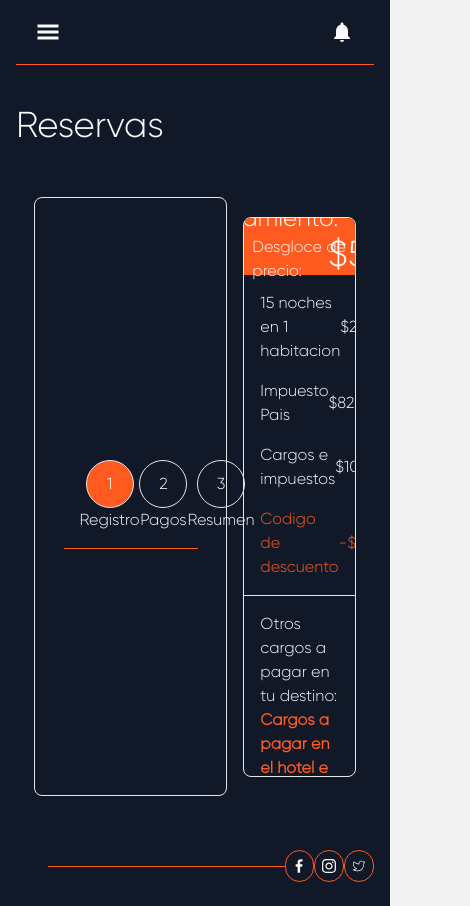
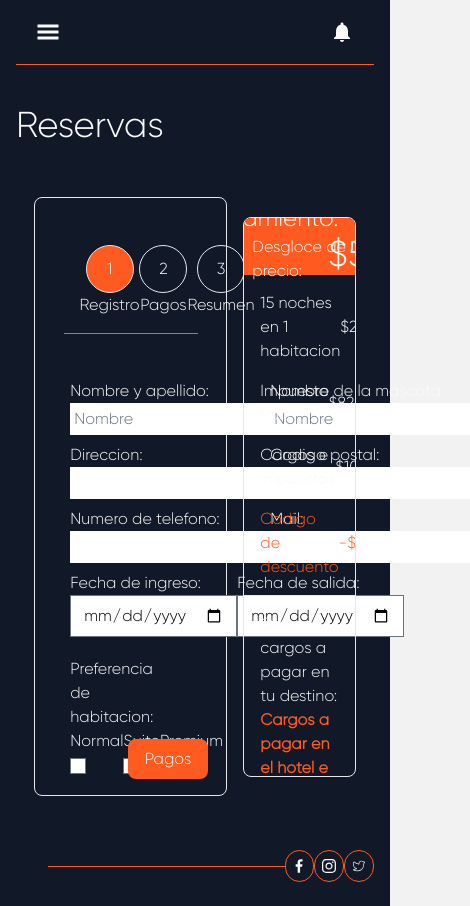
Before and after one commit to NahuelCempellin/Pet-Hotel-Galu, a React (Vite) app: page /reservas in a window 390 px wide. Shown: the whole page, 470 px wide, since content can reach past the window. Built offline with nearby package versions, Linux system fonts and the light colour scheme.

Commit message:
reservas 70% sin responsive

```diff
--- a/src/Redux/Actions/auth/index.js
+++ b/src/Redux/Actions/auth/index.js
@@ -6,6 +6,7 @@ export const SIGN_OUT = 'SIGN_OUT'
 export const RECOVER_PASSWORD = 'RECOVER_PASSWORD'
 
 export const THEME='THEME'
+export const STEP='STEP'
 
 export function signUp (obj) {
   return (dispatch) => {
@@ -68,3 +69,13 @@ export function ThemeHandler(){
   }
 
 }
+
+export function StepHandler(payload){
+
+  return function (dispatch){
+    dispatch({
+      type: STEP,
+      payload: payload
+    })
+  }
+}
--- a/src/Redux/Reducer/index.js
+++ b/src/Redux/Reducer/index.js
@@ -1,9 +1,10 @@
-import { SIGN_IN, SIGN_UP,THEME } from '../Actions/auth'
+import { SIGN_IN, SIGN_UP,STEP,THEME } from '../Actions/auth'
 const userLocal = JSON.parse(localStorage.getItem('user'))
 
 const initialState = {
   user: userLocal || {},
   theme: false,
+  step:'registro'
 }
 export default function rootReducer (state = initialState, action) {
   switch (action.type) {
@@ -26,6 +27,13 @@ export default function rootReducer (state = initialState, action) {
 
       }
     }
+
+    case STEP:{
+      return{
+        ...state,
+        step: action.payload
+      }
+    }
     default:
       return {
         ...state
--- /dev/null
+++ b/src/components/PasosDePago/pasos/pagos.jsx
@@ -0,0 +1,81 @@
+import React, {useState} from 'react'
+import { useDispatch } from 'react-redux'
+import { StepHandler } from '../../../Redux/Actions/auth'
+import{BsFillCreditCard2BackFill , BsFillCreditCardFill} from 'react-icons/bs'
+
+
+
+const Pagos = () => {
+
+  const dispatch=useDispatch()
+  const[card,setCard]= useState('')
+
+
+
+  function HandlerStep(e){
+    dispatch(StepHandler(e))
+  }
+
+
+  return (
+    <div className='w-[100%] h-[100%] flex flex-col items-center justify-around mt-5'>
+
+      <div>
+        <p>Selecciona el metodo de pago que quieras utilizar:</p>
+
+        <div className='flex  justify-around mt-5'>
+          <button className={`w-[40%] ${card === 'debito'? 'bg-orange-500' : 'bg-transparent'} h-24 border p-1 flex flex-col items-center justify-around text-white`} onClick={()=>setCard('debito')}>
+            <BsFillCreditCard2BackFill className='text-4xl'/>
+            <p>Tarjeta de debito</p>
+          </button>
+
+          <button className={`w-[40%] ${card === 'credito'? 'bg-orange-500' : 'bg-transparent'} h-24 border p-1 flex flex-col items-center justify-around text-white`} onClick={()=>setCard('credito')}>
+            <BsFillCreditCardFill className='text-4xl'/>
+            <p>Tarjeta de credito</p>
+          </button>
+        </div>
+      </div>
+
+      <div className='w-[100%] h-28 flex flex-col items-center justify-around'>
+      <div className='w-[75%] p-1 flex flex-col'>
+        <label>Tarjeta: </label>
+
+         <select className='text-black'>
+          <option>Visa</option>
+          <option>Mastercard</option>
+          <option>American Express</option>
+         </select>
+      </div>
+      <div className='w-[100%] h-28 flex items-center justify-around p-1'>
+        <div className='flex flex-col w-[40%]'>
+          <label>Numero de tarjeta: </label>
+          <input placeholder='xxxx-xxxxx-xxxx' className='p-1 '/>
+          {/* <input placeholder='cvc'/> */}
+        </div>
+
+        <div className='flex flex-col w-[10%]'>
+          <label>CVC:</label>
+          <input className='p-1' placeholder='xxxx'/>
+        </div>
+      </div>
+      </div>
+
+
+
+
+
+      <div  className='w-[90%] flex items-center justify-between'>
+      <div>
+      <button className='p-2 rounded-lg bg-orange-500 w-20 text-white' onClick={()=>HandlerStep('registro')}>Atras</button>
+      </div>
+
+      <div>
+        <button className='p-2 rounded-lg bg-orange-500 w-20 text-white' onClick={()=>HandlerStep('resumen')}>Resumen</button>
+      </div>
+
+      </div>
+    </div>
+  )
+}
+
+export default Pagos
--- /dev/null
+++ b/src/components/PasosDePago/pasos/pasosContainer.jsx
@@ -0,0 +1,29 @@
+import React,{useState,useEffect} from 'react'
+import { useSelector } from 'react-redux'
+import Pagos from './pagos'
+import Registro from './registro'
+import Resumen from './resumen'
+
+const PasosContainer = () => {
+  const{step}= useSelector(state=> state)
+  const[paso, setPaso]=useState('registro')
+
+
+
+  return (
+    <div className='w-[100%] h-[100%]'>
+        {
+          step === 'registro' ?
+          <Registro setPaso={setPaso} paso={paso}/>
+          :
+          step === 'pagos' ?
+
+          <Pagos setPaso={setPaso} paso={paso}/>
+          :
+          <Resumen setPaso={setPaso} paso={paso}/>
+        }
+    </div>
+  )
+}
+
+export default PasosContainer
--- /dev/null
+++ b/src/components/PasosDePago/pasos/registro.jsx
@@ -0,0 +1,113 @@
+import React from 'react'
+import { useSelector, useDispatch } from 'react-redux'
+import { StepHandler } from '../../../Redux/Actions/auth'
+
+
+
+const Registro = () => {
+    const {theme}= useSelector(state=> state)
+
+    const dispatch=useDispatch()
+
+
+    function HandlerStep(e){
+      dispatch(StepHandler(e))
+    }
+
+  return (
+    <div className='w-[100%] h-[100%] flex flex-col items-center justify-around mt-5'>
+      <div className='w-[70%]'>
+
+      <div className='flex items-center justify-between mt-2 '>
+
+      <div className='flex flex-col'>
+        <label>Nombre y apellido: </label>
+        <input  placeholder='Nombre' className='text-black p-1'/>
+      </div>
+
+      <div className='flex flex-col'>
+        <label>Nombre de la mascota: </label>
+        <input placeholder='Nombre' className='text-black p-1'/>
+      </div>
+      </div>
+
+      <div className='flex items-center justify-between mt-2 '>
+
+      <div className='flex flex-col'>
+
+        <label>Direccion: </label>
+        <input className='text-black p-1'/>
+      </div>
+
+      <div className='flex flex-col'>
+
+        <label>Codigo postal: </label>
+        <input className='text-black p-1'/>
+      </div>
+      </div>
+
+
+      <div className='flex items-center justify-between mt-2 '>
+
+
+      <div className='flex flex-col'>
+
+        <label>Numero de telefono: </label>
+        <input className='text-black p-1'/>
+      </div>
+
+      <div className='flex flex-col'>
+
+        <label>Mail: </label>
+        <input className='text-black p-1'/>
+      </div>
+      </div>
+
+
+      <div className='flex items-center justify-between mt-2 '>
+
+      <div className='flex flex-col'>
+
+        <label>Fecha de ingreso: </label>
+        <input type='date' className='text-black'/>
+      </div>
+
+      <div className='flex flex-col'>
+
+        <label>Fecha de salida: </label>
+        <input type='date' className='text-black'/>
+      </div>
+    </div>
+
+      <div className='flex flex-col w-[70%] mt-5'>
+        <label>Preferencia de habitacion: </label>
+        <div className='flex items-center justify-around'>
+
+        <div className=''>
+        <p>Normal</p>
+        <input type={'checkbox'}/>
+        </div>
+
+        <div>
+        <p>Suite</p>
+        <input type={'checkbox'}/>
+        </div>
+
+        <div>
+        <p>Premium</p>
+        <input type={'checkbox'}/>
+        </div>
+
+        </div>
+      </div>
+
+      </div>
+      <div className='w-[90%] flex items-center justify-end mt-[-3em]'>
+        <button className='p-2 rounded-lg bg-orange-500 w-20 text-white' onClick={()=>HandlerStep('pagos')}>Pagos</button>
+      </div>
+    </div>
+
+  )
+}
+
+export default Registro
--- /dev/null
+++ b/src/components/PasosDePago/pasos/resumen.jsx
@@ -0,0 +1,27 @@
+import React from 'react'
+import { useDispatch } from 'react-redux'
+import { StepHandler } from '../../../Redux/Actions/auth'
+
+const Resumen = () => {
+  const dispatch= useDispatch()
+
+
+  function HandlerStep(e){
+    dispatch(StepHandler(e))
+  }
+
+  return (
+    <div>
+      <h1>Resumen</h1>
+      <div>
+        <button onClick={()=>HandlerStep('pagos')}>Atras</button>
+      </div>
+
+      <div>
+        <button>Realizar pago</button>
+      </div>
+    </div>
+  )
+}
+
+export default Resumen
--- a/src/components/PasosDePago/pasosDePago.jsx
+++ b/src/components/PasosDePago/pasosDePago.jsx
@@ -1,28 +1,34 @@
 import React from "react";
 import { useSelector } from "react-redux";
+import PasosContainer from "./pasos/pasosContainer";
+
 
 
 export default function PasosDePago(){
     const{theme}= useSelector(state=> state)
+    const{step}=useSelector(state=> state)
+
     return(
         <div className={`${theme? "text-blue-900" : "text-zinc-50"} border rounded-lg w-[60%] h-[71vh] flex flex-col items-center justify-center`}>
-            <div className="w-[70%] flex items-center justify-around p-4 border-b border-orange-500">
+            <div className={"w-[70%] flex items-center justify-around p-4 border-b border-orange-500"}>
             <div className="flex flex-col items-center">
-            <div className="border w-[3rem] h-[3rem] flex items-center justify-center rounded-full bg-orange-500">1</div>
+            <div className={`border w-[3rem] h-[3rem] flex items-center justify-center rounded-full ${step=== 'registro'? 'bg-orange-500' : 'bg-transparent'}`}>1</div>
             <p>Registro</p>
             </div>
              <hr className="w-[20%]"/>
             <div className="flex flex-col items-center">
-            <div className="border w-[3rem] h-[3rem] flex items-center justify-center rounded-full hover:bg-orange-500">2</div>
+            <div className={`border w-[3rem] h-[3rem] flex items-center justify-center rounded-full ${step=== 'pagos'? 'bg-orange-500' : 'bg-transparent'}`}>2</div>
             <p>Pagos</p>
             </div>
             <hr className="w-[20%]"/>
             <div className="flex flex-col items-center">
-            <div className="border w-[3rem] h-[3rem] flex items-center justify-center rounded-full hover:bg-orange-500">3</div>
+            <div className={`border w-[3rem] h-[3rem] flex items-center justify-center rounded-full ${step=== 'resumen'? 'bg-orange-500' : 'bg-transparent'}`}>3</div>
              <p>Resumen</p>
             </div>
-
             </div>
+                <div className="w-[90%] h-[70%] mt-3">
+                   <PasosContainer/>
+                </div>
         </div>
     )
 }
```
